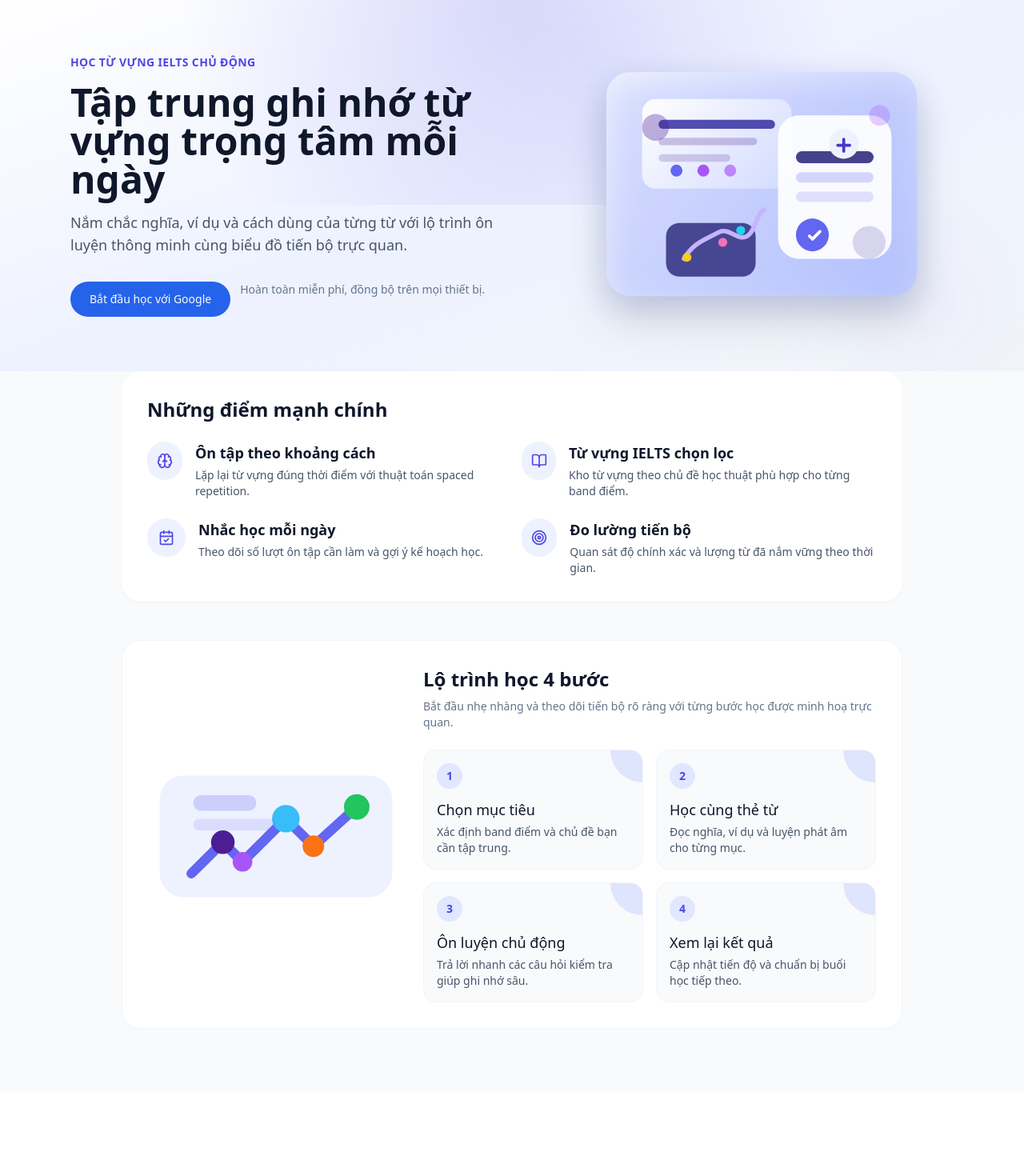
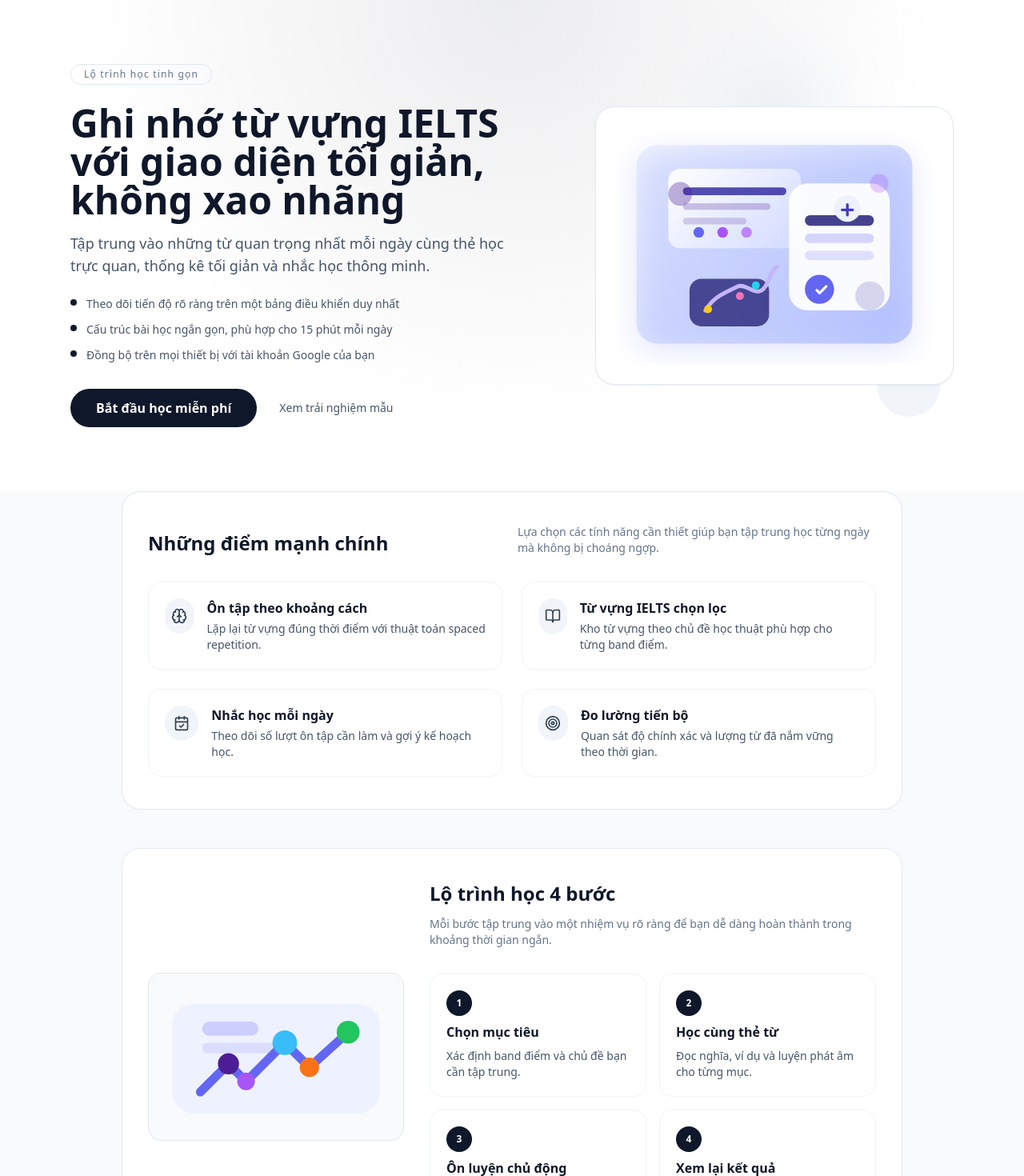
Before and after one commit to dwvu0812/banhchung, a React (Create React App) app in the folder ielts-vocabulary-app/frontend/: page / in a window 1280 px wide. Shown: the top 1470 px of the page at 80% size. Before the commit the page ends 1366 px from the top, so only its background shows below. Built offline with nearby package versions, Linux system fonts and the light colour scheme; no server answers.

Commit message:
refine home landing minimal design

```diff
--- a/ielts-vocabulary-app/frontend/src/pages/home/components/HeroSection.tsx
+++ b/ielts-vocabulary-app/frontend/src/pages/home/components/HeroSection.tsx
@@ -7,35 +7,59 @@ interface HeroSectionProps {
 }
 
 const HeroSection: React.FC<HeroSectionProps> = ({ onLogin }) => (
-  <section className="relative overflow-hidden bg-gradient-to-br from-white via-indigo-50 to-slate-100">
-    <div className="pointer-events-none absolute inset-x-0 top-0 h-64 bg-[radial-gradient(circle_at_top,rgba(79,70,229,0.18),transparent_60%)]" />
-    <div className="relative mx-auto flex max-w-6xl flex-col items-center gap-12 px-6 py-16 text-slate-900 md:flex-row md:gap-16">
-      <div className="max-w-xl text-center md:text-left">
-        <p className="text-sm font-semibold uppercase tracking-wide text-indigo-600">Học từ vựng IELTS chủ động</p>
-        <h1 className="mt-4 text-4xl font-bold sm:text-5xl">
-          Tập trung ghi nhớ từ vựng trọng tâm mỗi ngày
+  <section className="relative overflow-hidden bg-white">
+    <div className="pointer-events-none absolute inset-0 bg-[radial-gradient(circle_at_top,rgba(15,23,42,0.08),transparent_60%)]" />
+    <div className="relative mx-auto flex max-w-6xl flex-col-reverse items-center gap-16 px-6 py-20 md:flex-row md:gap-20">
+      <div className="flex w-full max-w-xl flex-col items-center text-center md:items-start md:text-left">
+        <span className="inline-flex items-center rounded-full border border-slate-200 px-4 py-1 text-xs font-medium tracking-widest text-slate-500">
+          Lộ trình học tinh gọn
+        </span>
+        <h1 className="mt-6 text-4xl font-semibold leading-tight text-slate-900 sm:text-5xl">
+          Ghi nhớ từ vựng IELTS với giao diện tối giản, không xao nhãng
         </h1>
         <p className="mt-4 text-base text-slate-600 sm:text-lg">
-          Nắm chắc nghĩa, ví dụ và cách dùng của từng từ với lộ trình ôn luyện thông minh cùng biểu đồ tiến bộ trực quan.
+          Tập trung vào những từ quan trọng nhất mỗi ngày cùng thẻ học trực quan, thống kê tối giản và nhắc học thông minh.
         </p>
-        <div className="mt-8 flex flex-col items-center gap-3 sm:flex-row md:items-start">
-          <Button size="lg" className="rounded-full px-6" onClick={onLogin}>
-            Bắt đầu học với Google
+        <ul className="mt-6 space-y-3 text-sm text-slate-600">
+          {[
+            'Theo dõi tiến độ rõ ràng trên một bảng điều khiển duy nhất',
+            'Cấu trúc bài học ngắn gọn, phù hợp cho 15 phút mỗi ngày',
+            'Đồng bộ trên mọi thiết bị với tài khoản Google của bạn',
+          ].map((item) => (
+            <li key={item} className="flex items-start gap-3">
+              <span className="mt-1 h-2 w-2 rounded-full bg-slate-900" />
+              <span>{item}</span>
+            </li>
+          ))}
+        </ul>
+        <div className="mt-8 flex w-full flex-col gap-3 sm:flex-row sm:items-center">
+          <Button
+            size="lg"
+            className="h-12 w-full rounded-full bg-slate-900 text-base font-semibold text-white hover:bg-slate-900/90 sm:w-auto sm:px-8"
+            onClick={onLogin}
+          >
+            Bắt đầu học miễn phí
           </Button>
-          <span className="text-sm text-slate-500 sm:self-center md:self-start">
-            Hoàn toàn miễn phí, đồng bộ trên mọi thiết bị.
-          </span>
+          <Button
+            variant="ghost"
+            className="text-sm text-slate-600 hover:bg-slate-100 hover:text-slate-900"
+            onClick={onLogin}
+          >
+            Xem trải nghiệm mẫu
+          </Button>
         </div>
       </div>
-      <div className="relative w-full max-w-md">
-        <div className="absolute -left-6 -top-6 h-16 w-16 rounded-3xl bg-indigo-200/40 blur-2xl" />
-        <div className="absolute -bottom-8 -right-8 h-24 w-24 rounded-full bg-violet-200/50 blur-3xl" />
-        <img
-          src={heroIllustration}
-          alt="Học từ vựng IELTS với biểu đồ và thẻ ghi nhớ"
-          className="relative w-full drop-shadow-2xl"
-          loading="lazy"
-        />
+      <div className="relative flex w-full max-w-md justify-center">
+        <div className="absolute -top-12 left-1/2 h-32 w-32 -translate-x-1/2 rounded-full bg-slate-200/60 blur-2xl" />
+        <div className="absolute -bottom-10 right-4 h-20 w-20 rounded-full bg-slate-100" />
+        <div className="relative overflow-hidden rounded-3xl border border-slate-200 bg-white p-6 shadow-sm">
+          <img
+            src={heroIllustration}
+            alt="Học từ vựng IELTS với biểu đồ và thẻ ghi nhớ"
+            className="w-full"
+            loading="lazy"
+          />
+        </div>
       </div>
     </div>
   </section>
--- a/ielts-vocabulary-app/frontend/src/pages/home/components/HighlightsGrid.tsx
+++ b/ielts-vocabulary-app/frontend/src/pages/home/components/HighlightsGrid.tsx
@@ -2,17 +2,22 @@ import React from 'react';
 import { keyFeatures } from '../constants';
 
 const HighlightsGrid: React.FC = () => (
-  <section className="rounded-3xl bg-white p-8 shadow-sm">
-    <h2 className="text-2xl font-semibold text-slate-900">Những điểm mạnh chính</h2>
-    <div className="mt-6 grid gap-6 sm:grid-cols-2">
+  <section className="rounded-3xl border border-slate-200 bg-white px-8 py-10">
+    <div className="flex flex-col gap-4 sm:flex-row sm:items-end sm:justify-between">
+      <h2 className="text-2xl font-semibold text-slate-900">Những điểm mạnh chính</h2>
+      <p className="max-w-md text-sm text-slate-500">
+        Lựa chọn các tính năng cần thiết giúp bạn tập trung học từng ngày mà không bị choáng ngợp.
+      </p>
+    </div>
+    <div className="mt-8 grid gap-6 sm:grid-cols-2">
       {keyFeatures.map(({ icon: Icon, title, description }) => (
-        <article key={title} className="flex gap-4">
-          <span className="flex h-12 w-12 items-center justify-center rounded-full bg-indigo-50 text-indigo-600">
+        <article key={title} className="flex gap-4 rounded-2xl border border-slate-100 p-5 transition hover:border-slate-200">
+          <span className="flex h-11 w-11 items-center justify-center rounded-full bg-slate-100 text-slate-700">
             <Icon className="h-5 w-5" />
           </span>
-          <div>
-            <h3 className="text-lg font-semibold text-slate-900">{title}</h3>
-            <p className="mt-1 text-sm text-slate-600">{description}</p>
+          <div className="space-y-1">
+            <h3 className="text-base font-semibold text-slate-900">{title}</h3>
+            <p className="text-sm text-slate-600">{description}</p>
           </div>
         </article>
       ))}
--- a/ielts-vocabulary-app/frontend/src/pages/home/components/LearningSteps.tsx
+++ b/ielts-vocabulary-app/frontend/src/pages/home/components/LearningSteps.tsx
@@ -3,9 +3,10 @@ import { stepsIllustration } from '../../../assets';
 import { learningSteps } from '../constants';
 
 const LearningSteps: React.FC = () => (
-  <section className="rounded-3xl border border-slate-100 bg-white p-8">
-    <div className="flex flex-col gap-6 md:flex-row md:items-center">
-      <div className="mx-auto max-w-xs md:mx-0 md:w-2/5">
+  <section className="rounded-3xl border border-slate-200 bg-white px-8 py-10">
+    <div className="flex flex-col gap-8 md:flex-row md:items-center">
+      <div className="mx-auto w-full max-w-xs md:mx-0 md:w-2/5">
+        <div className="overflow-hidden rounded-2xl border border-slate-200 bg-slate-50 p-4">
           <img
             src={stepsIllustration}
             alt="Biểu đồ lộ trình học từng bước"
@@ -13,20 +14,23 @@ const LearningSteps: React.FC = () => (
             loading="lazy"
           />
         </div>
+      </div>
       <div className="md:flex-1">
         <h2 className="text-2xl font-semibold text-slate-900">Lộ trình học 4 bước</h2>
-        <p className="mt-2 text-sm text-slate-500">
-          Bắt đầu nhẹ nhàng và theo dõi tiến bộ rõ ràng với từng bước học được minh hoạ trực quan.
+        <p className="mt-3 text-sm text-slate-500">
+          Mỗi bước tập trung vào một nhiệm vụ rõ ràng để bạn dễ dàng hoàn thành trong khoảng thời gian ngắn.
         </p>
-        <ol className="mt-6 grid gap-4 sm:grid-cols-2">
+        <ol className="mt-8 grid gap-4 md:grid-cols-2">
           {learningSteps.map((step, index) => (
-            <li key={step.title} className="relative overflow-hidden rounded-2xl border border-slate-100 bg-slate-50 p-4">
-              <span className="inline-flex h-8 w-8 items-center justify-center rounded-full bg-indigo-100 text-sm font-semibold text-indigo-600">
+            <li
+              key={step.title}
+              className="group relative flex flex-col gap-2 rounded-2xl border border-slate-100 p-5 transition hover:border-slate-200"
+            >
+              <span className="inline-flex h-8 w-8 items-center justify-center rounded-full bg-slate-900 text-xs font-semibold text-white">
                 {index + 1}
               </span>
-              <h3 className="mt-3 text-lg font-medium text-slate-900">{step.title}</h3>
-              <p className="mt-1 text-sm text-slate-600">{step.description}</p>
-              <span className="pointer-events-none absolute -right-10 -top-10 h-20 w-20 rounded-full bg-indigo-200/50" />
+              <h3 className="text-base font-semibold text-slate-900">{step.title}</h3>
+              <p className="text-sm text-slate-600">{step.description}</p>
             </li>
           ))}
         </ol>
```
Lines whose indentation alone changed are shown as unchanged.
